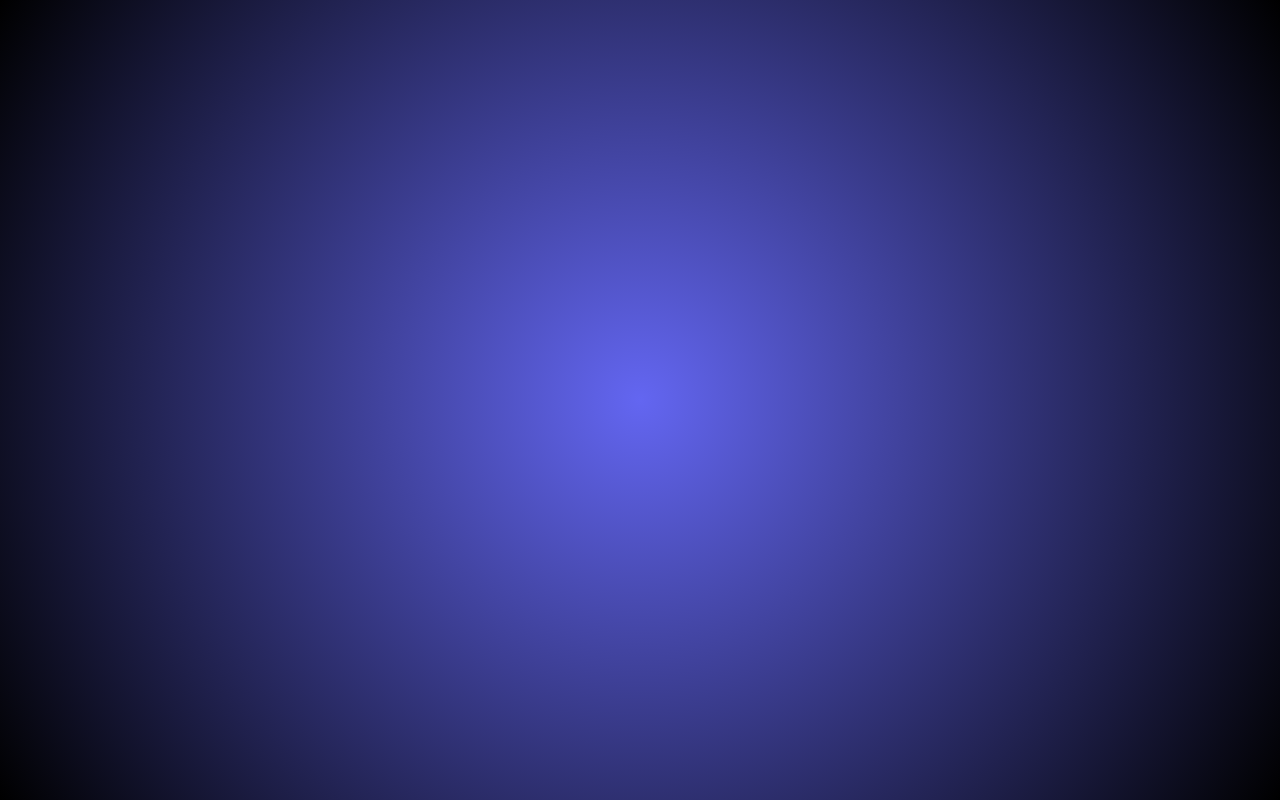
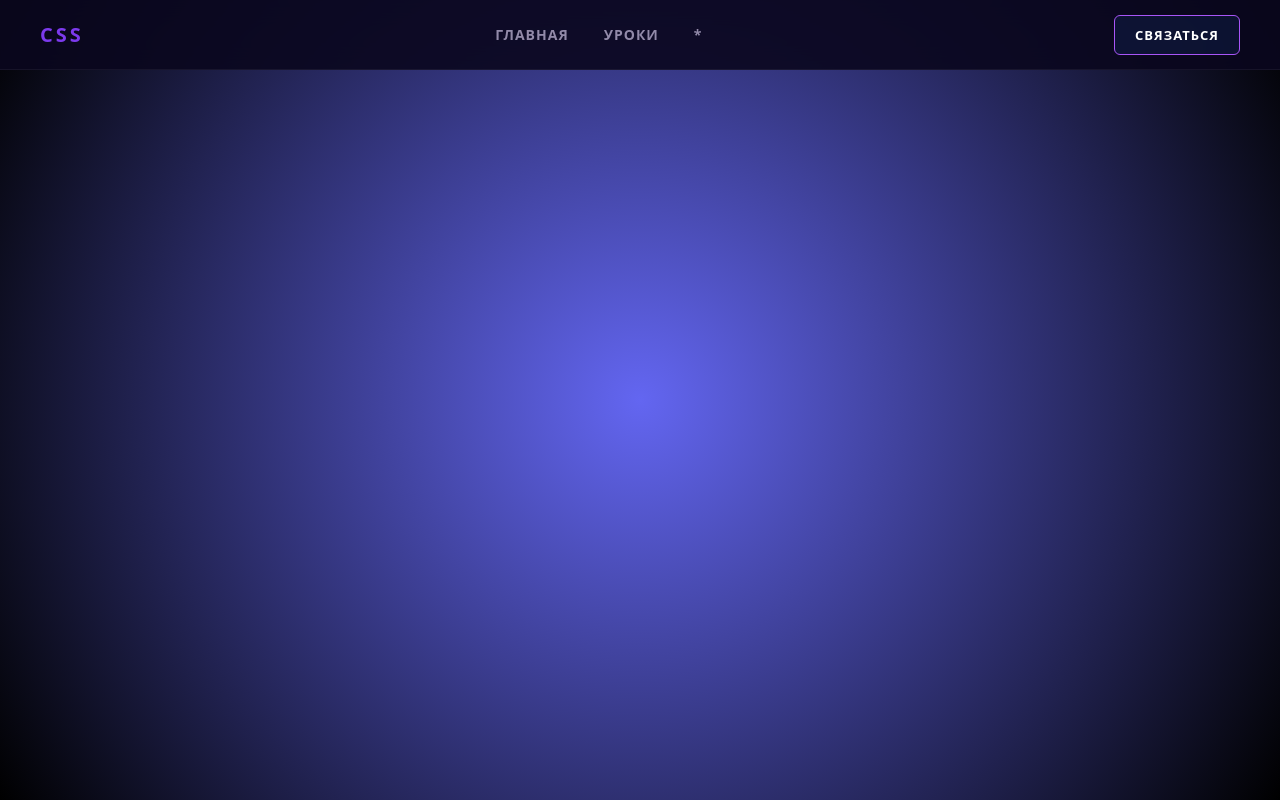
Before and after one commit to Hizikc/sfc, a website built with Vite: page index.html in a window 1280 px wide. Built offline with nearby package versions, Linux system fonts and the light colour scheme.

Commit message:
Добавил верхнию панель

```diff
--- /dev/null
+++ b/blocks/header.html
@@ -0,0 +1,12 @@
+<!-- Разметка панели -->
+<header class="site-header">
+    <a href="./index.html" class="header-logo">css</a>
+    <nav class="header-nav">
+        <ul class="nav-list">
+            <li><a href="index.html" class="nav-link">Главная</a></li>
+            <li><a href="page2.html" class="nav-link">Уроки</a></li>
+            <li><a href="portfolio.html" class="nav-link">*</a></li>
+        </ul>
+    </nav>
+    <a href="#feedback" class="btn-connect">Связаться</a>
+</header>
--- /dev/null
+++ b/css/header.css
@@ -0,0 +1,67 @@
+.site-header, .site-header *, .site-header *::before, .site-header *::after {
+    box-sizing: border-box !important;
+    margin: 0;
+    padding: 0;
+}
+.site-header {
+    position: fixed !important;
+    top: 0 !important;
+    left: 0 !important;
+    width: 100% !important;
+    height: 70px !important;
+    background: rgba(11, 7, 30, 0.9) !important;
+    backdrop-filter: blur(12px) !important;
+    -webkit-backdrop-filter: blur(12px) !important;
+    border-bottom: 1px solid rgba(255, 255, 255, 0.05) !important;
+    z-index: 999999 !important;
+    display: flex !important;
+    align-items: center !important;
+    justify-content: space-between !important;
+    padding: 0 40px !important;
+}
+.header-logo {
+    font-family: system-ui, -apple-system, sans-serif !important;
+    font-size: 20px !important;
+    font-weight: 800 !important;
+    color: #7c3aed !important;
+    text-transform: uppercase !important;
+    letter-spacing: 3px !important;
+    text-decoration: none !important;
+    display: block !important;
+}
+.header-nav { display: flex !important; align-items: center !important; height: 100% !important; }
+.nav-list { display: flex !important; flex-direction: row !important; list-style: none !important; gap: 35px !important; }
+.nav-list li { display: block !important; }
+.nav-link {
+    font-family: system-ui, -apple-system, sans-serif !important;
+    font-size: 14px !important;
+    font-weight: 600 !important;
+    color: #928aa9 !important;
+    text-decoration: none !important;
+    text-transform: uppercase !important;
+    letter-spacing: 1px !important;
+    transition: color 0.2s ease !important;
+    display: inline-block !important;
+}
+.nav-link:hover { color: #ffffff !important; }
+.btn-connect {
+    display: inline-block !important;
+    padding: 10px 20px !important;
+    background: rgba(47, 128, 237, 0.1) !important;
+    border: 1px solid #a855f7 !important;
+    color: #ffffff !important;
+    text-decoration: none !important;
+    font-family: system-ui, sans-serif !important;
+    font-size: 13px !important;
+    font-weight: 700 !important;
+    border-radius: 6px !important;
+    text-transform: uppercase !important;
+    letter-spacing: 1px !important;
+}
+.btn-connect:hover { background: #7c3aed !important; box-shadow: 0 0 15px #a855f7 !important; }
+@media (max-width: 768px) {
+    .site-header { padding: 0 20px !important; }
+    .nav-list { gap: 15px !important; }
+    .nav-link { font-size: 12px !important; }
+    .btn-connect { display: none !important; }
+}
--- a/css/style.css
+++ b/css/style.css
@@ -1,3 +1,4 @@
+@import 'header.css';
 html, body {
     /* Создает круглый градиент из самого центра экрана */
     background: radial-gradient(circle at center, #6366f1 0%, #000000 100%) !important;/* цвета первый тот что в центе второй то что с краёв
--- a/index.html
+++ b/index.html
@@ -15,14 +15,13 @@
 
     <!-- Главный JavaScript файл-->
     <script type="module" src="./main.js"></script>
-    <!-- тёёмная тема -->
+    <!-- тёмная тема -->
     <meta name="color-scheme" content="dark">
 
 </head>
-
 <body>
 
-
+    <div data-include="./blocks/header.html"></div>
 
 </body>
 </html>
--- /dev/null
+++ b/js/html-load.js
@@ -0,0 +1,14 @@
+export async function includeHTML() {
+  const elements = document.querySelectorAll('[data-include]');
+  for (const el of elements) {
+    const filePath = el.getAttribute('data-include');
+    try {
+      const response = await fetch(filePath);
+      if (!response.ok) throw new Error(`Статус: ${response.status}`);
+      el.innerHTML = await response.text();
+      el.removeAttribute('data-include');
+    } catch (error) {
+      console.error(`[Ошибка] ${filePath}:`, error);
+    }
+  }
+}
--- a/main.js
+++ b/main.js
@@ -0,0 +1,3 @@
+import { includeHTML } from './js/html-load.js'; // импортируем из твоего файла
+
+includeHTML(); // запускаем загрузку панелек
```
